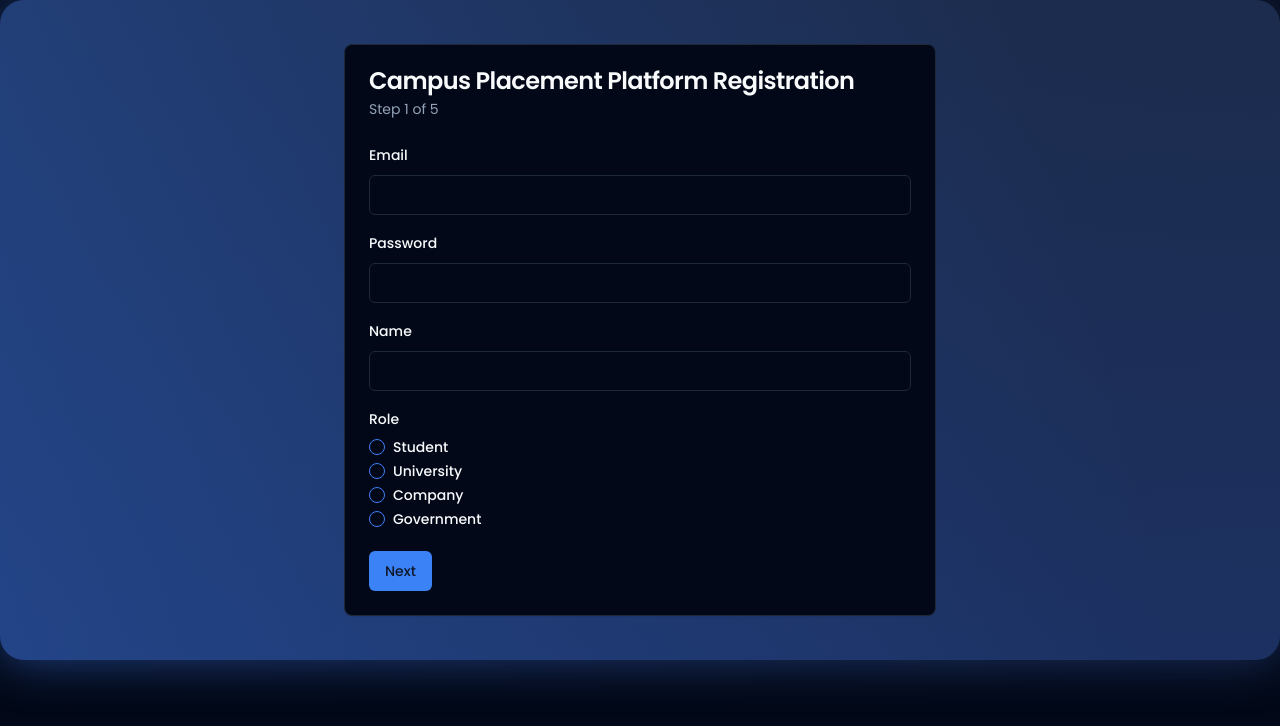
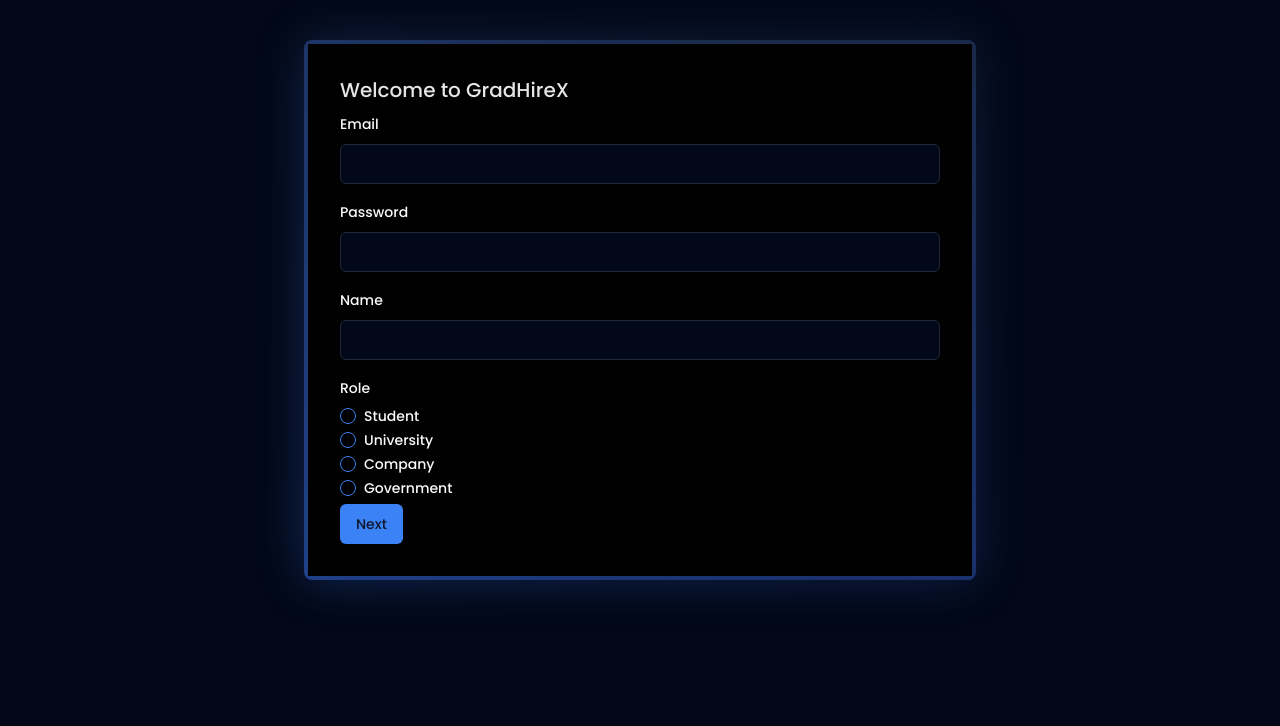
Before and after one commit to SinghAstra/GradHireX, a Next.js app: page /auth/sign-in in a window 1280 px wide. Shown: the top 726 px of the page. Built offline with nearby package versions, Linux system fonts and the light colour scheme.

Commit message:
Added Background Gradient to Multi Stage Registration Process.

```diff
--- a/app/auth/layout.tsx
+++ /dev/null
@@ -1,16 +0,0 @@
-export const metadata = {
-  title: 'Next.js',
-  description: 'Generated by Next.js',
-}
-
-export default function RootLayout({
-  children,
-}: {
-  children: React.ReactNode
-}) {
-  return (
-    <html lang="en">
-      <body>{children}</body>
-    </html>
-  )
-}
--- a/app/auth/sign-in/page.tsx
+++ b/app/auth/sign-in/page.tsx
@@ -23,6 +23,7 @@ import { Textarea } from "@/components/ui/textarea";
 import React, { useState } from "react";
 
 import { BackgroundGradient } from "@/components/ui/background-gradient";
+import { siteConfig } from "@/config/site";
 import { cn } from "@/lib/utils";
 
 const roles = ["Student", "University", "Company", "Government"];
@@ -85,14 +86,15 @@ const MultiStageRegistration = () => {
   };
 
   return (
-    <BackgroundGradient className="rounded-[22px] max-w-sm sm:max-w-md md:max-w-lg lg:max-w-xl xl:max-w-2xl mx-auto p-4 sm:p-10">
-      <Card>
-        <CardHeader>
-          <CardTitle>Campus Placement Platform Registration</CardTitle>
-          <CardDescription>Step {stage} of 5</CardDescription>
-        </CardHeader>
-        <CardContent>
-          <form onSubmit={handleSubmit}>
+    <BackgroundGradient
+      className="rounded-none md:rounded-lg"
+      containerClassName="max-w-sm sm:max-w-md md:max-w-lg lg:max-w-xl xl:max-w-2xl mx-auto mt-10 "
+    >
+      <div className="bg-black p-8 space-y-2 ">
+        <h2 className="font-medium text-xl text-neutral-200">
+          Welcome to {siteConfig.name}
+        </h2>
+        <form className="my-8" onSubmit={handleSubmit}>
           {stage === 1 && (
             <div className="space-y-4">
               <div className="space-y-2">
@@ -199,9 +201,7 @@ const MultiStageRegistration = () => {
               ) : (
                 <>
                   <div className="space-y-2">
-                      <Label htmlFor="organizationName">
-                        Organization Name
-                      </Label>
+                    <Label htmlFor="organizationName">Organization Name</Label>
                     <Input
                       id="organizationName"
                       name="organizationName"
@@ -262,9 +262,7 @@ const MultiStageRegistration = () => {
 
           {stage === 4 && (
             <div className="space-y-4">
-                <h3 className="text-lg font-semibold">
-                  Review Your Information
-                </h3>
+              <h3 className="text-lg font-semibold">Review Your Information</h3>
               <div className="space-y-2">
                 <p>
                   <strong>Name:</strong> {formData.name}
@@ -291,8 +289,7 @@ const MultiStageRegistration = () => {
                 {formData.role !== "Student" && (
                   <>
                     <p>
-                        <strong>Organization:</strong>{" "}
-                        {formData.organizationName}
+                      <strong>Organization:</strong> {formData.organizationName}
                     </p>
                     <p>
                       <strong>Website:</strong> {formData.organizationWebsite}
@@ -329,8 +326,7 @@ const MultiStageRegistration = () => {
             </div>
           )}
         </form>
-        </CardContent>
-        <CardFooter className="flex justify-between">
+        <div className="flex justify-between">
           {stage > 1 && stage < 5 && (
             <Button type="button" variant="outline" onClick={handleBack}>
               Back
@@ -350,8 +346,8 @@ const MultiStageRegistration = () => {
               Submit
             </Button>
           )}
-        </CardFooter>
-      </Card>
+        </div>
+      </div>
     </BackgroundGradient>
   );
 };
--- a/components/ui/background-gradient.tsx
+++ b/components/ui/background-gradient.tsx
@@ -40,7 +40,7 @@ export const BackgroundGradient = ({
           backgroundSize: animate ? "400% 400%" : undefined,
         }}
         className={cn(
-          "absolute inset-0 rounded-3xl z-[1] opacity-60 group-hover:opacity-100 blur-xl  transition duration-500 will-change-transform",
+          "absolute inset-0 rounded-none md:rounded-lg z-[1] opacity-60 group-hover:opacity-100 blur-xl  transition duration-500 will-change-transform",
           "bg-[radial-gradient(circle_farthest-side_at_0_100%,hsl(217.2,91.2%,59.8%),transparent),radial-gradient(circle_farthest-side_at_100%_0,hsl(217.2,32.6%,17.5%),transparent),radial-gradient(circle_farthest-side_at_100%_100%,hsl(224.3,76.3%,48%),transparent),radial-gradient(circle_farthest-side_at_0_0,hsl(217.2,91.2%,59.8%),hsl(222.2,84%,4.9%))]"
         )}
       />
@@ -61,7 +61,7 @@ export const BackgroundGradient = ({
           backgroundSize: animate ? "400% 400%" : undefined,
         }}
         className={cn(
-          "absolute inset-0 rounded-3xl z-[1] will-change-transform",
+          "absolute inset-0 rounded-none md:rounded-lg z-[1] will-change-transform",
           "bg-[radial-gradient(circle_farthest-side_at_0_100%,hsl(217.2,91.2%,59.8%),transparent),radial-gradient(circle_farthest-side_at_100%_0,hsl(217.2,32.6%,17.5%),transparent),radial-gradient(circle_farthest-side_at_100%_100%,hsl(224.3,76.3%,48%),transparent),radial-gradient(circle_farthest-side_at_0_0,hsl(217.2,91.2%,59.8%),hsl(222.2,84%,4.9%))]"
         )}
       />
```
Lines whose indentation alone changed are shown as unchanged.
